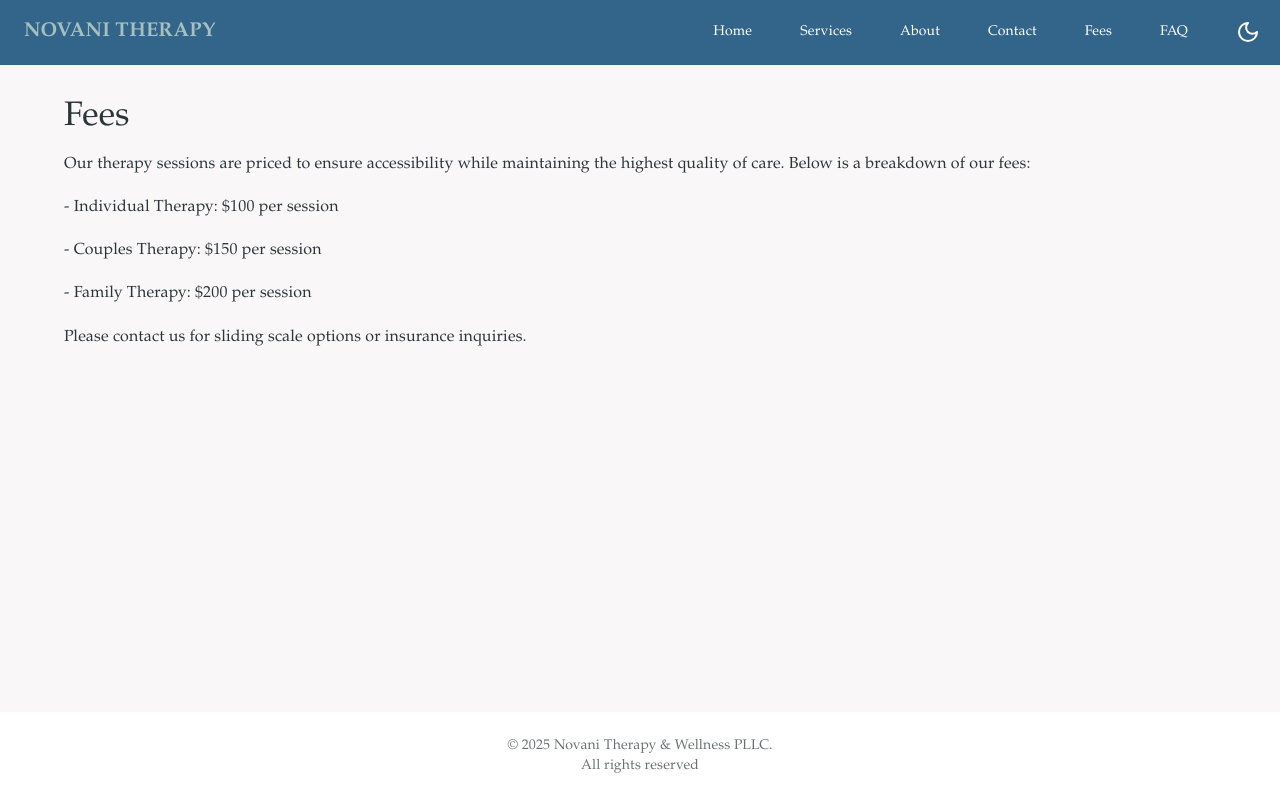
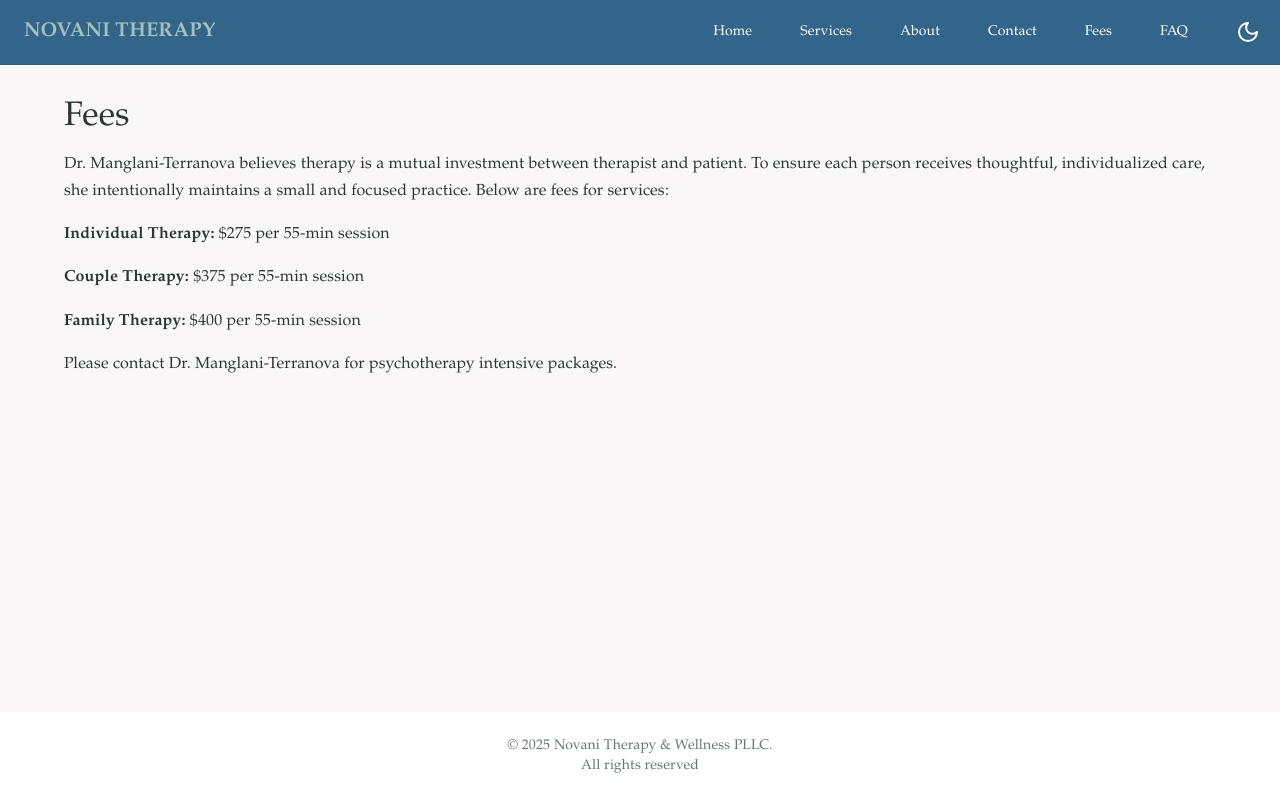
Before and after one commit to Etnova89/novani, a React (Create React App) app: page /fees in a window 1280 px wide. Built offline with nearby package versions, Linux system fonts and the light colour scheme.

Commit message:
updated changes

```diff
--- a/src/components/FeesPage.js
+++ b/src/components/FeesPage.js
@@ -9,21 +9,19 @@ const FeesPage = () => {
           Fees
         </Typography>
         <Typography variant="body1" paragraph>
-          Our therapy sessions are priced to ensure accessibility while
-          maintaining the highest quality of care. Below is a breakdown of our
-          fees:
+          Dr. Manglani-Terranova believes therapy is a mutual investment between therapist and patient. To ensure each person receives thoughtful, individualized care, she intentionally maintains a small and focused practice. Below are fees for services:
         </Typography>
         <Typography variant="body1" paragraph>
-          - Individual Therapy: $100 per session
+          <strong>Individual Therapy:</strong> $275 per 55-min session
         </Typography>
         <Typography variant="body1" paragraph>
-          - Couples Therapy: $150 per session
+          <strong>Couple Therapy:</strong> $375 per 55-min session
         </Typography>
         <Typography variant="body1" paragraph>
-          - Family Therapy: $200 per session
+          <strong>Family Therapy:</strong> $400 per 55-min session
         </Typography>
         <Typography variant="body1" paragraph>
-          Please contact us for sliding scale options or insurance inquiries.
+          Please contact Dr. Manglani-Terranova for psychotherapy intensive packages.
         </Typography>
       </Box>
     </Container>
--- a/src/components/HomePage.js
+++ b/src/components/HomePage.js
@@ -6,9 +6,9 @@ import { useAppTheme } from "../theme/hooks";
 import PersonOutlineIcon from "@mui/icons-material/PersonOutline";
 import PeopleAltOutlinedIcon from "@mui/icons-material/PeopleAltOutlined";
 import FamilyRestroomIcon from "@mui/icons-material/FamilyRestroom";
-// import CouplesTherapyImage from "../assets/images/pexels-ketut-subiyanto-4308057.jpg";
-// import individualTherapyImage from "../assets/images/pexels-alex-green-5699431.jpg";
-// import familyTherapyImage from "../assets/images/pexels-panditwiguna-1128317.jpg";
+import CouplesTherapyImage from "../assets/images/pexels-ketut-subiyanto-4308057.jpg";
+import individualTherapyImage from "../assets/images/pexels-alex-green-5699431.jpg";
+import familyTherapyImage from "../assets/images/pexels-panditwiguna-1128317.jpg";
 
 const HomePage = () => {
   const { theme, isMobile } = useAppTheme();
@@ -21,20 +21,20 @@ const HomePage = () => {
     {
       title: "Individual Therapy",
       icon: PersonOutlineIcon,
-      text: "<b>Dr. Manglani-Terranova</b> is a Harvard trained, licensed clinical psychologist offering compassionate therapy to individuals and couples in <b>Massachusetts, Florida, and (soon) California.</b> Through exploring emotions and learning practical skills for managing them, she is committed to helping patients build self-awareness, strengthen relationships, and cope with life stressors./She integrates evidence-based modalities, including Acceptance and Commitment Therapy (ACT), Emotionally Focused Therapy (EFT), and Narrative Therapy. Dr. Manglani-Terranova combines exercises and tools to provide <b>thoughtful, personalized care.</b>/She strives to create a safe, supportive space where clients can explore themselves, their relationships, and their life challenges with courage and clarity. Guided by her <b>core values of curiosity and cultural sensitivity,</b> Dr. Manglani-Taranova helps clients connect more deeply with themselves—because knowing oneself is often where meaningful change begins."
-      // image: individualTherapyImage,
+      text: "<b>Dr. Manglani-Terranova</b> is a Harvard trained, licensed clinical psychologist offering compassionate therapy to individuals and couples in <b>Massachusetts, Florida, and (soon) California.</b> Through exploring emotions and learning practical skills for managing them, she is committed to helping patients build self-awareness, strengthen relationships, and cope with life stressors./She integrates evidence-based modalities, including Acceptance and Commitment Therapy (ACT), Emotionally Focused Therapy (EFT), and Narrative Therapy. Dr. Manglani-Terranova combines exercises and tools to provide <b>thoughtful, personalized care.</b>/She strives to create a safe, supportive space where clients can explore themselves, their relationships, and their life challenges with courage and clarity. Guided by her <b>core values of curiosity and cultural sensitivity,</b> Dr. Manglani-Terranova helps clients connect more deeply with themselves—because knowing oneself is often where meaningful change begins.",
+      image: individualTherapyImage,
     },
     {
       title: "Couples Therapy",
       icon: PeopleAltOutlinedIcon,
-      text: "insert here."
-      // image: CouplesTherapyImage,
+      text: "insert here.",
+      image: CouplesTherapyImage,
     },
     {
       title: "Family Therapy",
       icon: FamilyRestroomIcon,
-      text: ""
-      // image: familyTherapyImage,
+      text: "",
+      image: familyTherapyImage,
     },
   ];
 
--- a/src/components/ServicesPage.js
+++ b/src/components/ServicesPage.js
@@ -18,7 +18,7 @@ const ServicesPage = () => {
     {
       title: "Couple Therapy",
       description:
-        "Every couple has a familiar “dance” during conflict—often a cycle where one partner criticizes, the other defends or counter-attacks, and eventually someone withdraws or shuts down. In couple therapy, one of the first steps is recognizing this dance, learning to pause, and listening for the music underneath—the emotions, needs, and longings that drive it./Together, we work to co-create new patterns of interaction that help you move more intentionally and in sync with one another./ Relational challenges often emerge during life transitions--making a long-term commitment to a partner, parenthood, midlife demands of parenting, caregiving, becoming grandparents, retirement, and aging. Sessions focus on deepening understanding, improving communication, and strengthening your ability to navigate conflict. At the core of the work is a commitment to building a partnership rooted in gratitude, compassion, and curiosity.",
+        "Every couple has a familiar “dance” during conflict—often a cycle where one partner criticizes, the other defends or counter-attacks, and eventually someone withdraws or shuts down. In couple therapy, one of the first steps is recognizing this dance, learning to pause, and listening for the music underneath—the emotions, needs, and longings that drive it./Together, we work to co-create new patterns of interaction that help you move more intentionally and in sync with one another./These new patterns are particularly important as couples go through life transitions--making a long-term commitment to each other, parenthood, midlife demands of parenting and caregiving, becoming grandparents, retirement, and aging. Sessions focus on deepening understanding, improving communication, and strengthening your ability to navigate conflict together. At the core of the work is a commitment to building a partnership rooted in gratitude, compassion, and connection.",
       details: [
         "Emotion Focused Therapy (EFT)",
         "Gottman Method",
@@ -28,17 +28,17 @@ const ServicesPage = () => {
     {
       title: "Family Therapy",
       description:
-        "Navigate familial differences by recognizing intergenerational patterns, clarifying individual needs, and strengthening relational bonds.Families are evolving systems, like seasons with naturally occurring changes. When normative changes are halted or obstructed, one or more people in the family may feel oppressed. In family therapy, I help members to learn ways of relating differently to one another. Changes in the family system can have powerful ripple effects such that identifying individual vulnerabilities and provisioning unmet needs can alter the entire system. I work with families to identify ways to free individuals from oppression and to help families strengthen connections and growth in ways that support health and well-being of individuals with the family and larger systems in which they reside.",
+        "Family conflict is rarely just about individual disagreements—it is rooted in the broader systems and intergenerational patterns that shape each family member's experience. Families are dynamic and ever-evolving, much like the seasons. Family tension often arises during natural transitions—such as adolescents becoming adults, adult children stepping into parenting roles, or major life changes like chronic illness or loss affecting the family system. These periods call for shifts in roles and expectations, which can sometimes be met with resistance or difficulty. When families struggle to adapt, one or more members may feel unseen, misunderstood, or even oppressed./In family therapy, I help families navigate these challenges by identifying patterns across generations, clarifying individual needs, and fostering more effective and compassionate ways of relating. Together, we explore how shifts in one part of the system can create ripple effects throughout the family./This work is about more than resolving conflict, it's about helping each member feel more connected, understood, and empowered. My approach supports the well-being of both individuals and the family unit as a whole, while acknowledging the larger social, cultural, and relational systems in which they live.",
       details: [
+        "Intergenerational Bowen Therapy",
         "Structural Family Therapy",
-        "Intergenerational Bowen Therapy",
         "Systemic Therapy",
       ],
     },
     {
-      title: "Consultation and Program Development",
+      title: "",
       description:
-        "Dr. Manglani-Terranova provides clinical consultation services to mental health providers who are working with the Asian American Community. She also offers services for program development for various healthcare, business, and organizational needs.",
+        "Dr. Manglani-Terranova offers clinical consultation to mental health professionals seeking guidance on providing culturally responsive, evidence-based treatments. With deep expertise in adapting interventions for diverse communities, she supports clinicians and organizations in developing programs that are both clinically sound and culturally attuned./She has designed and facilitated workshops across healthcare, higher education, and organizational settings, and brings a strong background in teaching psychology through active learning approaches. Her ability to translate complex clinical concepts into accessible, engaging material has earned her multiple teaching awards and fueled her passion for making psychological knowledge more inclusive and impactful.",
       details: [
         "Clinical Consultation",
         "Program Development",
```
Also changed, not shown: 1 other file (tests, documents, lock files or other folders).
